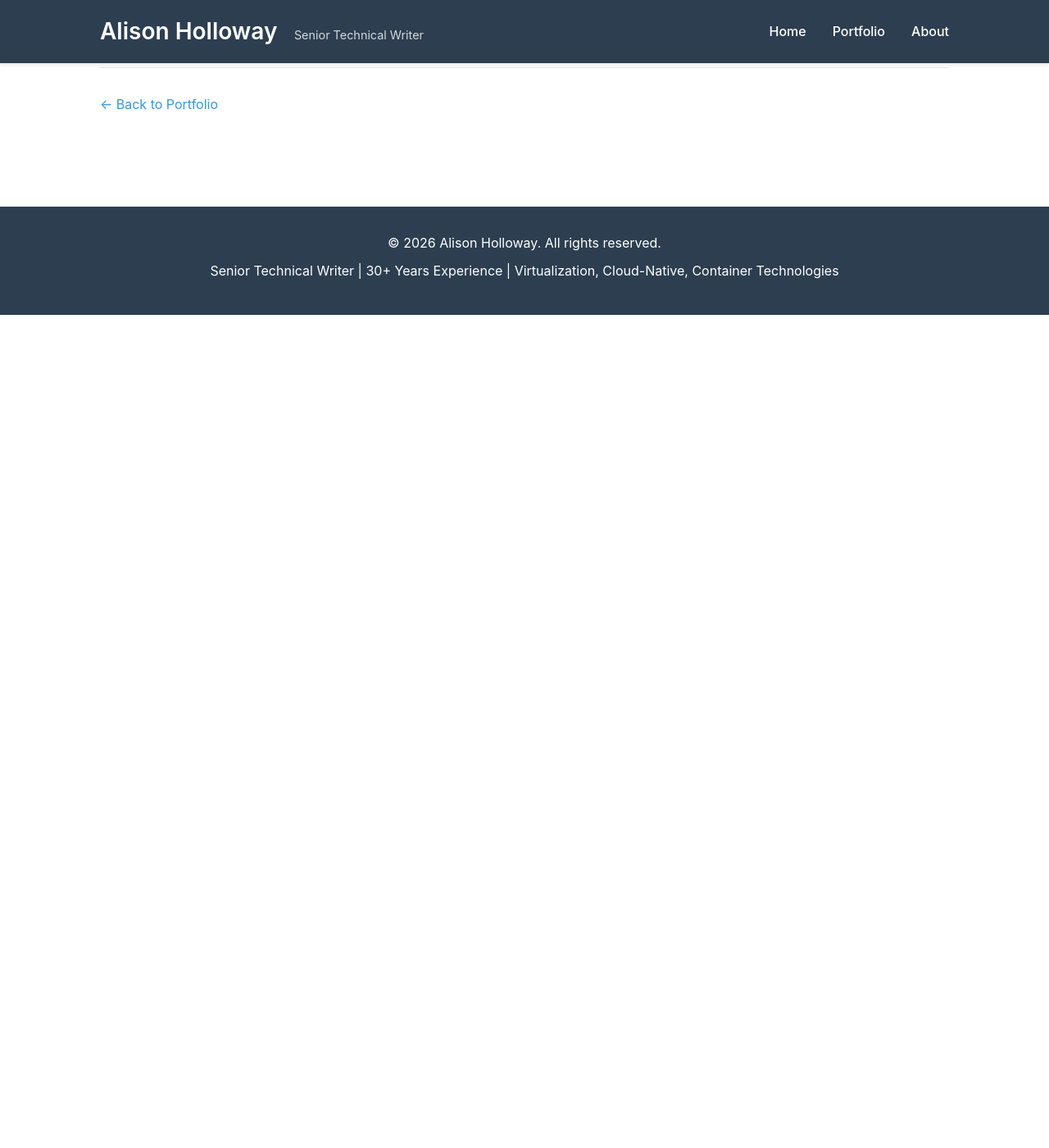
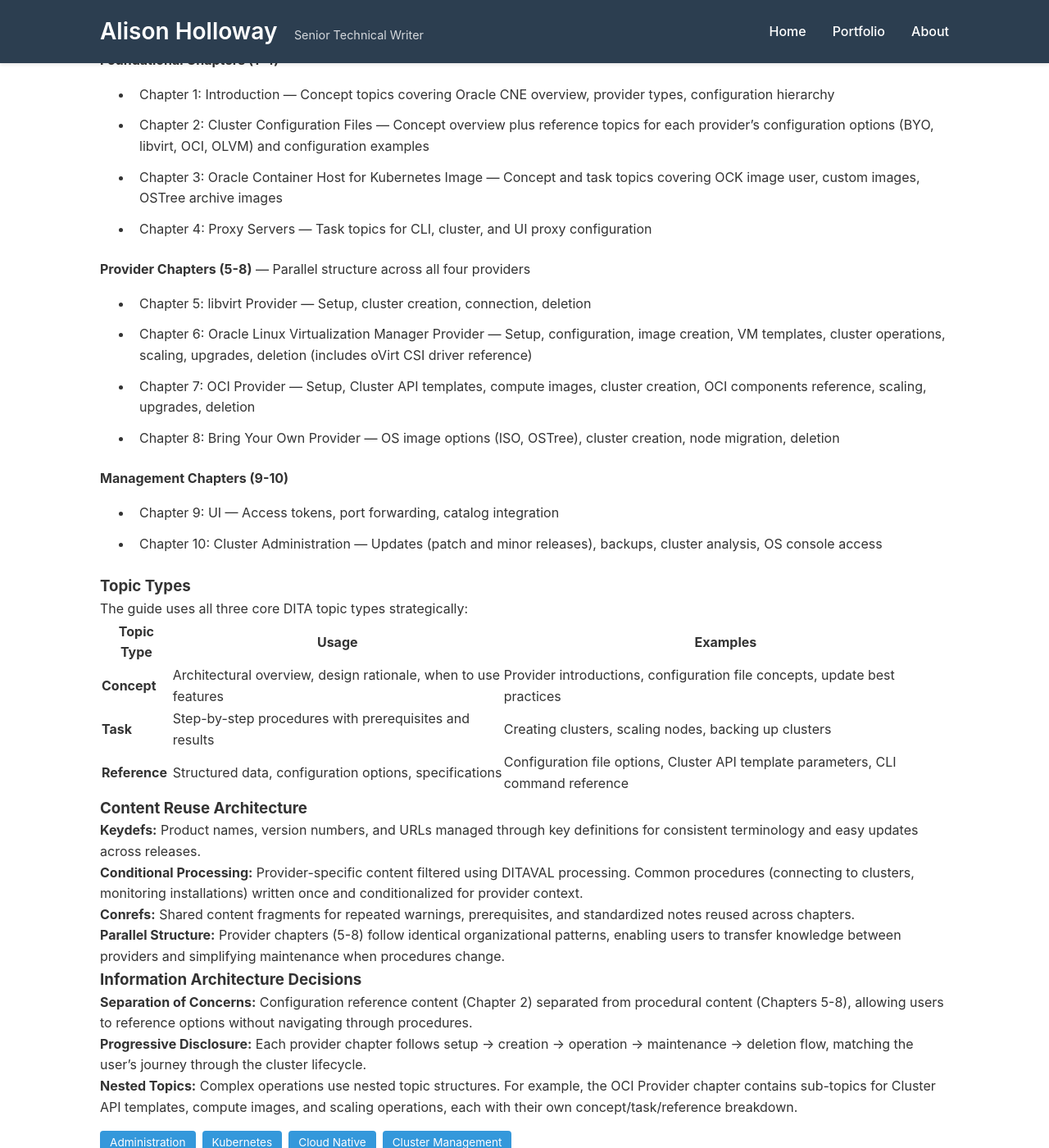
Before and after one commit to alison-holloway/alison-holloway.github.io, a Jekyll site: the page built from _portfolio/ocne2_kubernetes_clusters.md, in a window 1280 px wide and 1400 px high, scrolled down 2424 px. Shown: the whole window at 82% size. Built offline with Jekyll 4.4.1, drawn with Linux system fonts in a browser that asks for light colours; before the commit the page ends 2808 px from its top, so only the background shows below that; some of the changed text lies outside the part shown.

Commit message:
Add DITA book structure section to Kubernetes Clusters portfolio item
Document the DITA architecture including book organization, topic types,
content reuse mechanisms, and information architecture decisions.

Co-Authored-By: Claude Opus 4.5 <noreply@anthropic.com>

```diff
--- a/_portfolio/ocne2_kubernetes_clusters.md
+++ b/_portfolio/ocne2_kubernetes_clusters.md
@@ -87,3 +87,55 @@ Created Terraform and Ansible automation scripts for rapid test environment prov
 ### Engineering Collaboration
 
 Participated in feature design reviews, tested pre-release functionality, provided feedback on usability and documentation needs, and validated technical accuracy with development teams.
+
+## DITA Book Structure
+
+This guide is authored in DITA XML using a bookmap structure, demonstrating modular topic-based authoring principles. The architecture showcases content reuse, conditional processing, and consistent information typing.
+
+### Book Organization
+
+The bookmap contains front matter (preface, legal notices) and 10 chapters organized into logical groupings:
+
+**Foundational Chapters (1-4)**
+- Chapter 1: Introduction — Concept topics covering Oracle CNE overview, provider types, configuration hierarchy
+- Chapter 2: Cluster Configuration Files — Concept overview plus reference topics for each provider's configuration options (BYO, libvirt, OCI, OLVM) and configuration examples
+- Chapter 3: Oracle Container Host for Kubernetes Image — Concept and task topics covering OCK image user, custom images, OSTree archive images
+- Chapter 4: Proxy Servers — Task topics for CLI, cluster, and UI proxy configuration
+
+**Provider Chapters (5-8)** — Parallel structure across all four providers
+- Chapter 5: libvirt Provider — Setup, cluster creation, connection, deletion
+- Chapter 6: Oracle Linux Virtualization Manager Provider — Setup, configuration, image creation, VM templates, cluster operations, scaling, upgrades, deletion (includes oVirt CSI driver reference)
+- Chapter 7: OCI Provider — Setup, Cluster API templates, compute images, cluster creation, OCI components reference, scaling, upgrades, deletion
+- Chapter 8: Bring Your Own Provider — OS image options (ISO, OSTree), cluster creation, node migration, deletion
+
+**Management Chapters (9-10)**
+- Chapter 9: UI — Access tokens, port forwarding, catalog integration
+- Chapter 10: Cluster Administration — Updates (patch and minor releases), backups, cluster analysis, OS console access
+
+### Topic Types
+
+The guide uses all three core DITA topic types strategically:
+
+| Topic Type | Usage | Examples |
+|------------|-------|----------|
+| **Concept** | Architectural overview, design rationale, when to use features | Provider introductions, configuration file concepts, update best practices |
+| **Task** | Step-by-step procedures with prerequisites and results | Creating clusters, scaling nodes, backing up clusters |
+| **Reference** | Structured data, configuration options, specifications | Configuration file options, Cluster API template parameters, CLI command reference |
+
+### Content Reuse Architecture
+
+**Keydefs:** Product names, version numbers, and URLs managed through key definitions for consistent terminology and easy updates across releases.
+
+**Conditional Processing:** Provider-specific content filtered using DITAVAL processing. Common procedures (connecting to clusters, monitoring installations) written once and conditionalized for provider context.
+
+**Conrefs:** Shared content fragments for repeated warnings, prerequisites, and standardized notes reused across chapters.
+
+**Parallel Structure:** Provider chapters (5-8) follow identical organizational patterns, enabling users to transfer knowledge between providers and simplifying maintenance when procedures change.
+
+### Information Architecture Decisions
+
+**Separation of Concerns:** Configuration reference content (Chapter 2) separated from procedural content (Chapters 5-8), allowing users to reference options without navigating through procedures.
+
+**Progressive Disclosure:** Each provider chapter follows setup → creation → operation → maintenance → deletion flow, matching the user's journey through the cluster lifecycle.
+
+**Nested Topics:** Complex operations use nested topic structures. For example, the OCI Provider chapter contains sub-topics for Cluster API templates, compute images, and scaling operations, each with their own concept/task/reference breakdown.
```
